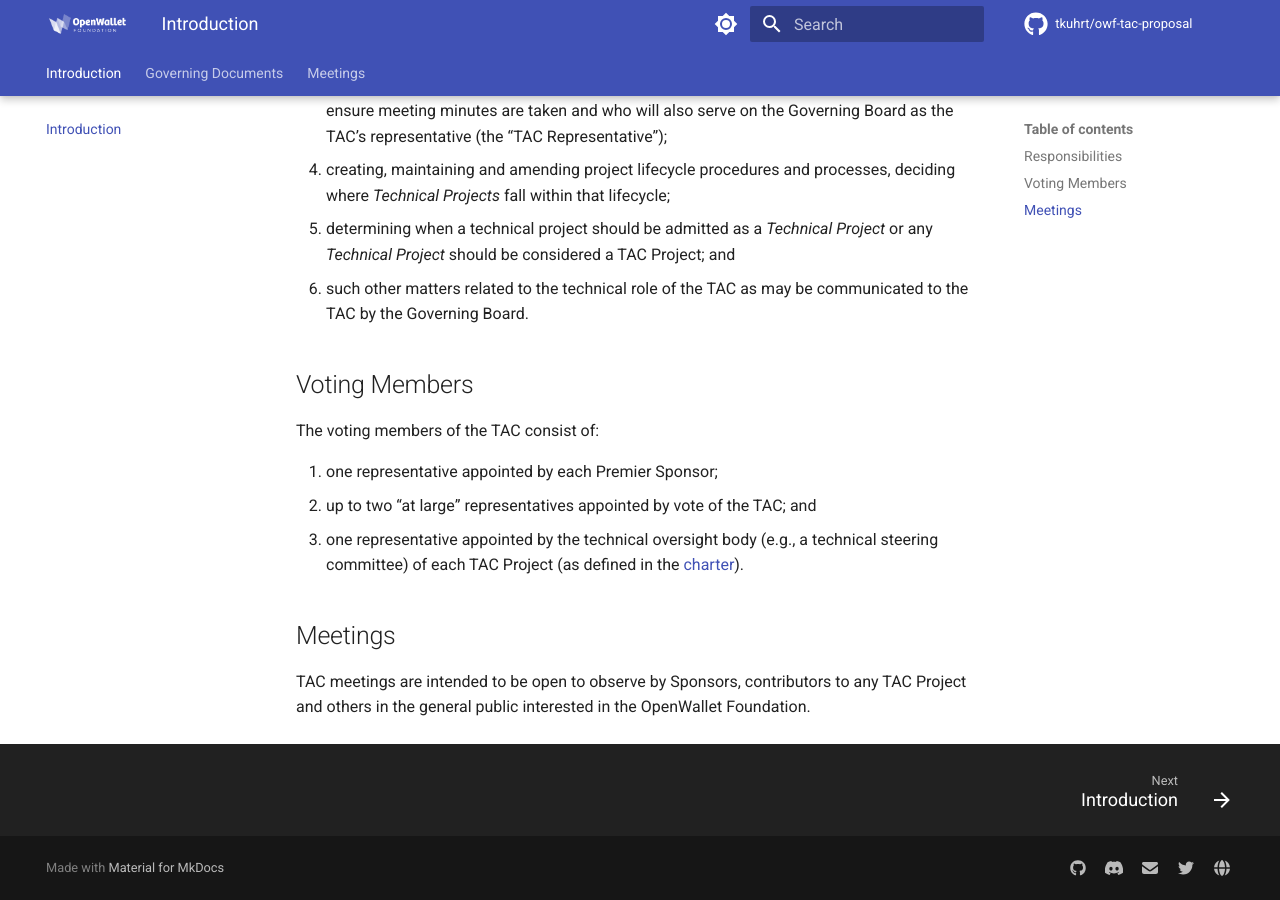
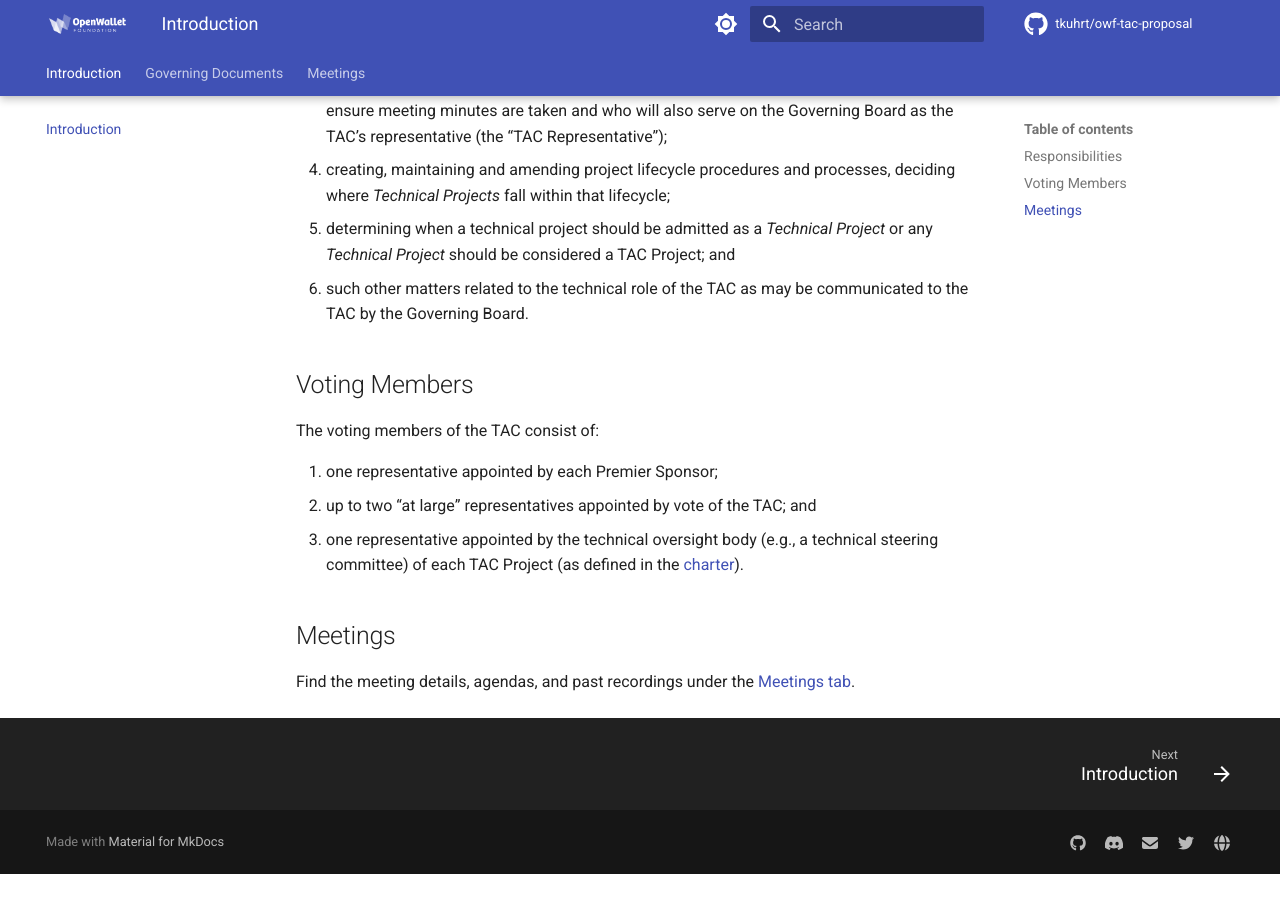
Before and after one commit to openwallet-foundation/tac, an MkDocs documentation site: the page built from docs/index.md, in a window 1280 px wide and 900 px high, scrolled down 689 px. Built offline with MkDocs 1.6.1 and Material for MkDocs 9.7.7, drawn with Linux system fonts in a browser that asks for light colours; comment, search, counter and statistics services are not loaded; after the commit the page ends 1563 px from its top, so only the background shows below that.

Commit message:
Add meeting details
Signed-off-by: Tracy Kuhrt <tracy.a.kuhrt@accenture.com>

```diff
--- a/docs/index.md
+++ b/docs/index.md
@@ -25,4 +25,4 @@ The voting members of the TAC consist of:
 3. one representative appointed by the technical oversight body (e.g., a technical steering committee) of each TAC Project (as defined in the [charter](governance/charter.md)).
 
 ## Meetings
-TAC meetings are intended to be open to observe by Sponsors, contributors to any TAC Project and others in the general public interested in the OpenWallet Foundation.
+Find the meeting details, agendas, and past recordings under the [Meetings tab](./meetings/).
--- a/mkdocs.yml
+++ b/mkdocs.yml
@@ -100,4 +100,5 @@ nav:
     - Archiving Inactive Repositories: governance/archiving-inactive-repositories.md
     - Security Policy: governance/security.md
   - Meetings:
+    - Introduction: meetings/index.md
     - 2023-03-08: meetings/2023-03-08.md
```
Also changed, not shown: docs/meetings/index.md (added, +7 -0 lines).
